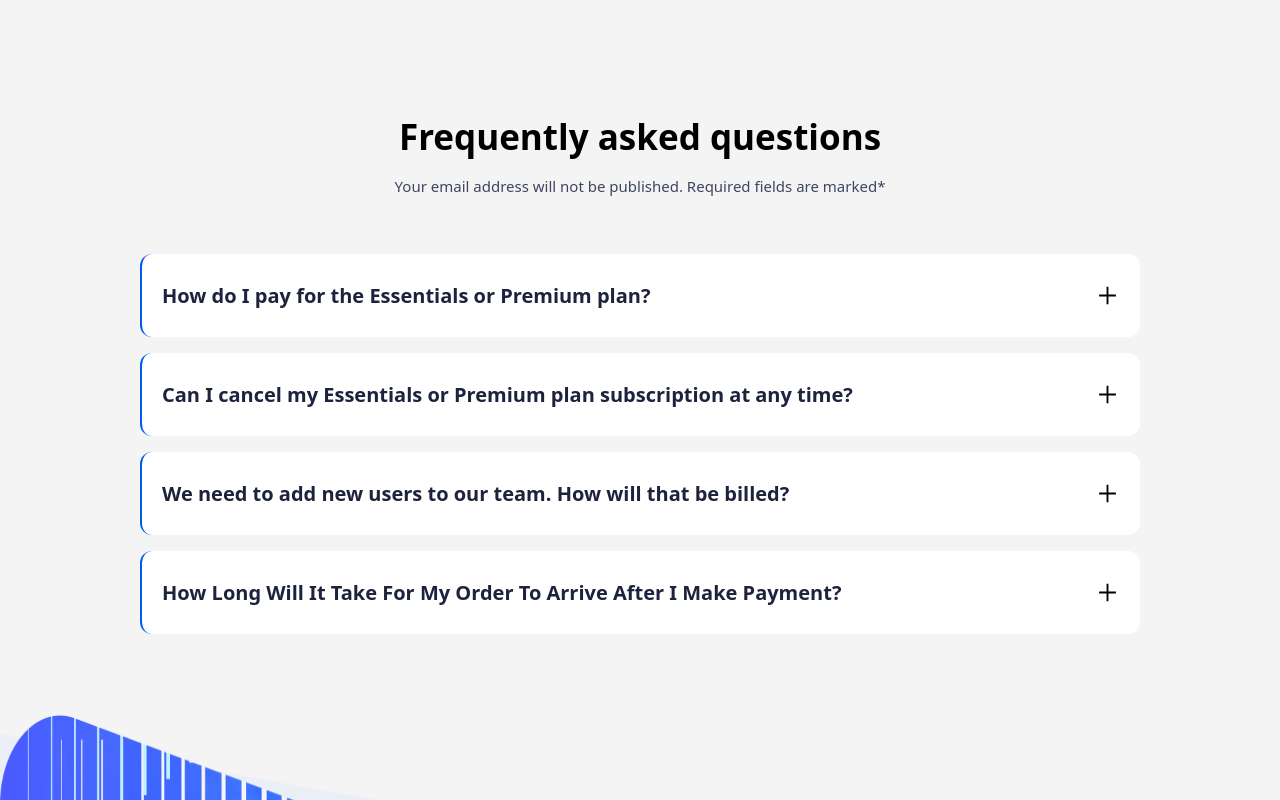
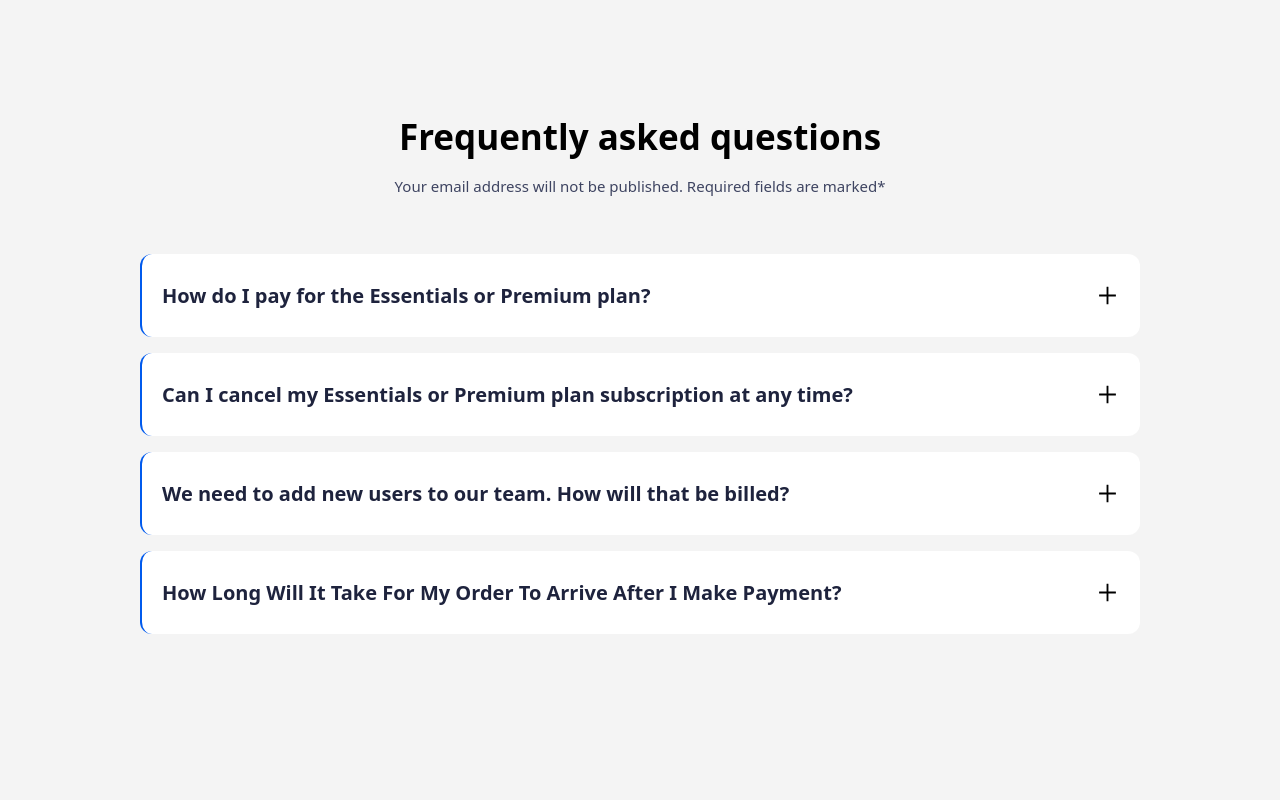
Before and after one commit to Shakiqurrahman/web-design-project, a React (Vite) app: page / in a window 1280 px wide. Shown: the part 4300-5100 px from the top of the page. Built offline with nearby package versions, Linux system fonts and the light colour scheme.

Commit message:
commited

```diff
--- a/src/components/Accordion.jsx
+++ b/src/components/Accordion.jsx
@@ -36,7 +36,7 @@ const App = () => {
   ];
 
   return (
-    <div className='text-inter flex flex-col items-center w-[100vw] md:mb-48 mb-10 sm:mt-0 ss:mt-[930px] mt-[770px]'>
+    <div className='text-inter flex flex-col items-center md:justify-normal justify-center w-[100vw] h-[100vh] mb-20 relative z-10  sm:mt-0 xs:mt-[870px] mt-[730px]'>
         <h1 className='sm:text-[35px] text-xl font-bold'>Frequently asked questions</h1>
         <p className='text-[15px] text-center sm:w-full w-9/12 font-medium sm:mt-6 mt-2 sm:mb-14 mb-5 text-[#3E4461]'>Your email address will not be published. Required fields are marked*</p>
       <div className="md:w-[1000px] w-full md:px-0 sm:px-20 px-6">
```
